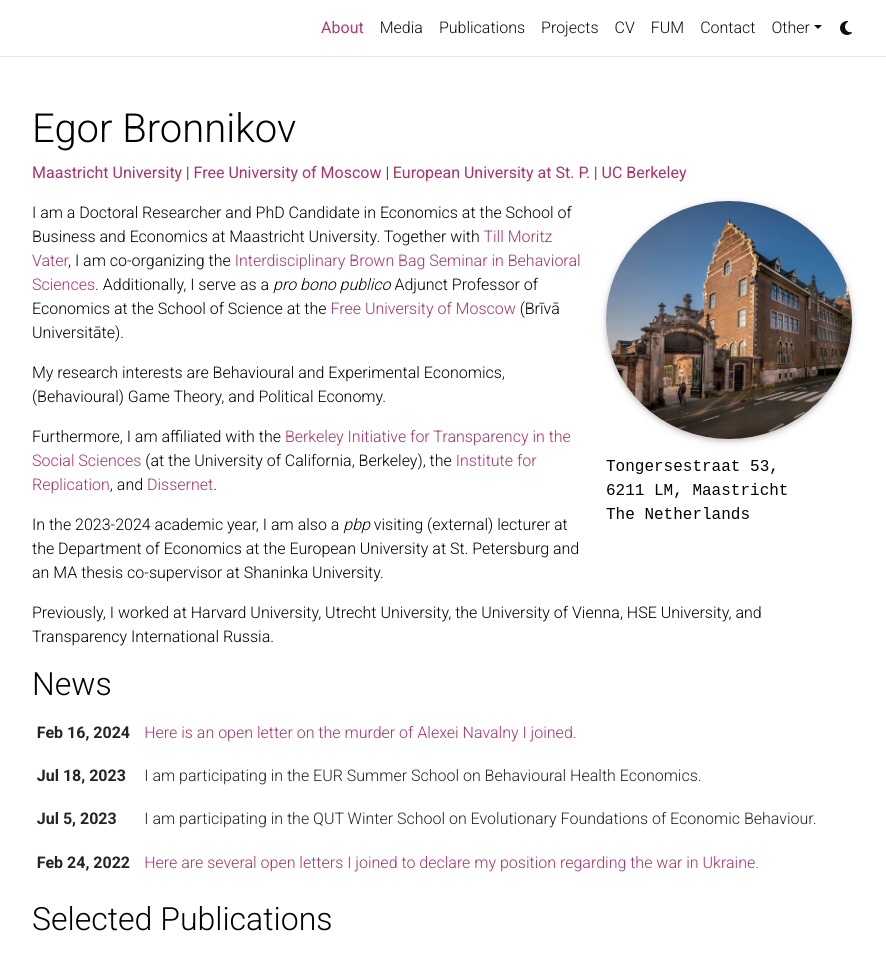
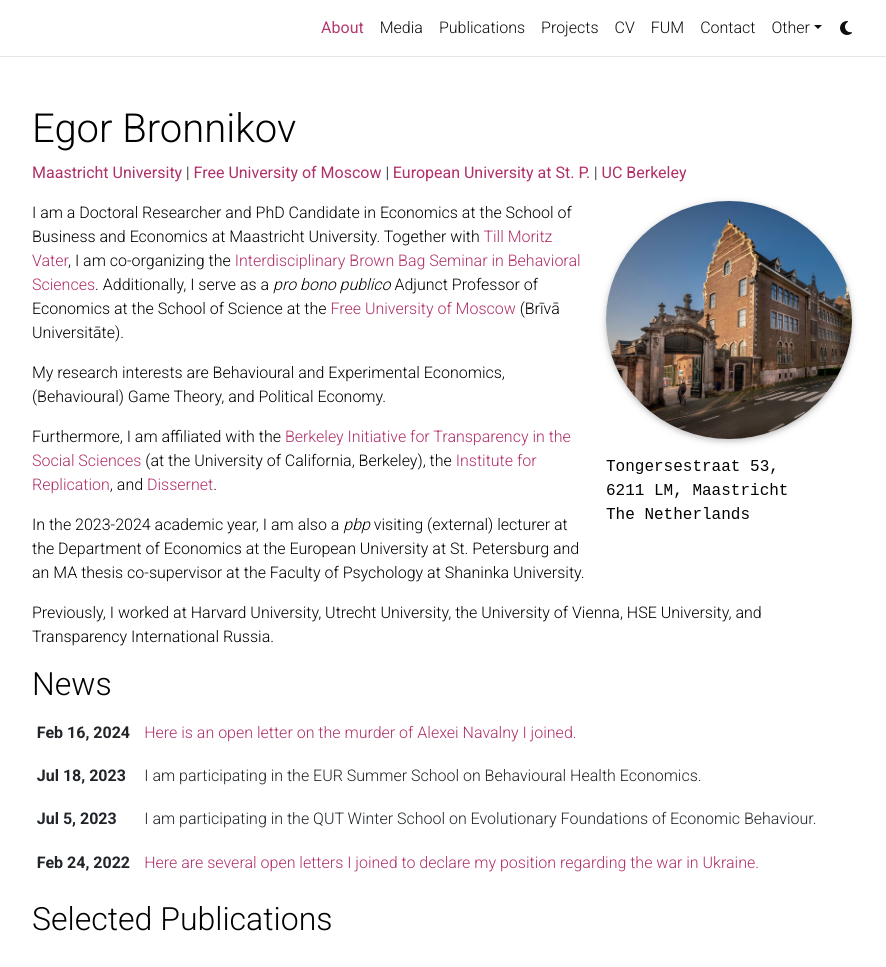
Before and after one commit to egorbronnikov/egorbronnikov.github.io, a Jekyll site: the page built from _pages/about.md, in a window 1280 px wide and 1141 px high, cut to the strip 0-967 px from the top of the window. Shown: the whole strip, without its empty margins (198-1084 px from the left). Built offline with Jekyll 4.4.1, drawn with Linux system fonts in a browser that asks for light colours; comment, search, counter and statistics services are not loaded; a style sheet for code colours, icons or effects is not loaded.

Commit message:
Update about.md

```diff
--- a/_pages/about.md
+++ b/_pages/about.md
@@ -33,7 +33,7 @@
 
 [comment]: <> ( (read more [here](/affiliations/)) )
 
-In the 2023-2024 academic year, I am also a <i>pbp</i> visiting (external) lecturer at the Department of Economics at the European University at St. Petersburg and an MA thesis co-supervisor at Shaninka University.
+In the 2023-2024 academic year, I am also a <i>pbp</i> visiting (external) lecturer at the Department of Economics at the European University at St. Petersburg and an MA thesis co-supervisor at the Faculty of Psychology at Shaninka University.
 
 Previously, I worked at Harvard University, Utrecht University, the University of Vienna, HSE University, and Transparency International Russia.
 
```
